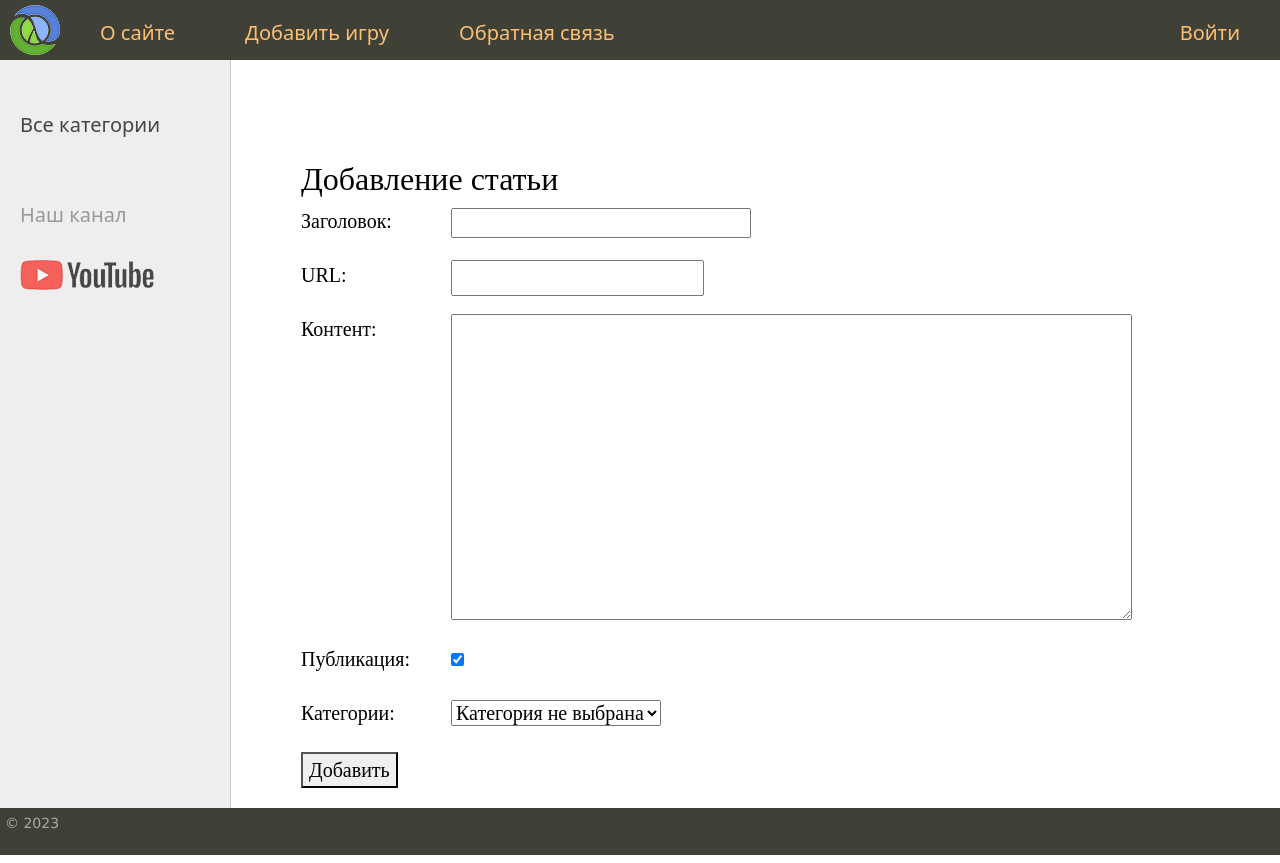
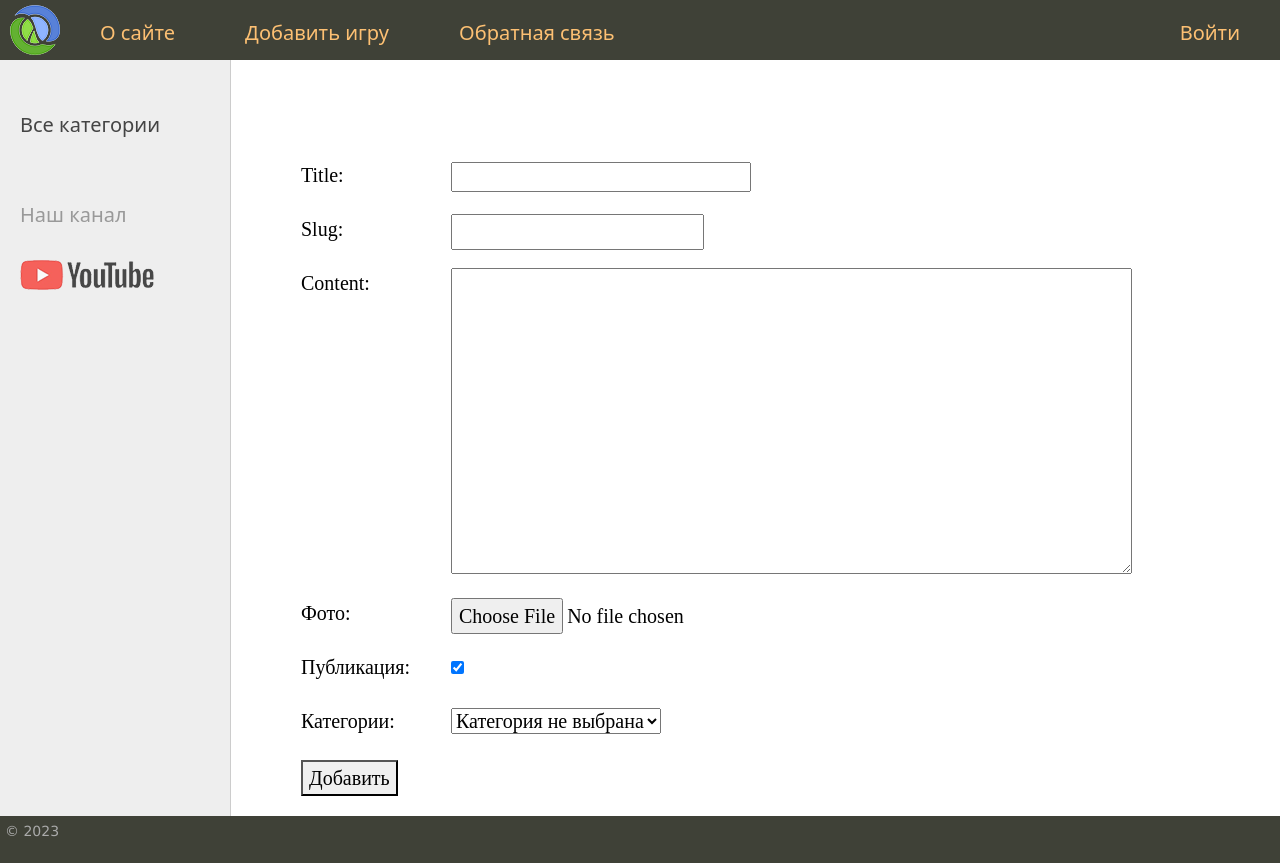
Before and after one commit to fullstackDoni/Shopgame, a Django app: page /addpage/ in a window 1280 px wide. Run offline with Django 4.2, Linux system fonts and the light colour scheme; data that the repository does not hold is empty.

Commit message:
"form video 14"

```diff
--- a/coolsite/games/forms.py
+++ b/coolsite/games/forms.py
@@ -1,9 +1,25 @@
 from django import forms
+from django.core.exceptions import ValidationError
+
 from .models import *
 
-class AddGameForm(forms.Form):
-    title = forms.CharField(max_length=255, label="Заголовок", widget=forms.TextInput(attrs={'class': 'form-input'}))
-    slug = forms.SlugField(max_length=255, label="URL")
-    content = forms.CharField(widget=forms.Textarea(attrs={'cols': 60, 'rows': 10}), label="Контент")
-    is_published = forms.BooleanField(label="Публикация", required=False, initial=True)
-    cat = forms.ModelChoiceField(queryset=Category.objects.all(), label="Категории", empty_label="Категория не выбрана")
+
+class AddGameForm(forms.ModelForm):
+    def __init__(self, *args, **kwargs):
+        super().__init__(*args, **kwargs)
+        self.fields['cat'].empty_label = "Категория не выбрана"
+
+    class Meta:
+        model = Games
+        fields = ['title', 'slug', 'content', 'photo', 'is_published', 'cat']
+        widgets = {
+            'title': forms.TextInput(attrs={'class': 'form-input'}),
+            'content': forms.Textarea(attrs={'cols': 60, 'rows': 10}),
+        }
+
+    def clean_title(self):
+        title = self.cleaned_data['title']
+        if len(title) > 200:
+            raise ValidationError('Длина превышает 200 символов')
+
+        return title
--- a/coolsite/games/templates/games/addpage.html
+++ b/coolsite/games/templates/games/addpage.html
@@ -3,7 +3,7 @@
 {% block content %}
 <h1>{{title}}</h1>
 
-<form action="{% url 'add_page' %}" method="post">
+<form action="{% url 'add_page' %}" method="post" enctype="multipart/form-data">
     {% csrf_token %}
 
     <div class="form-error">{{ form.non_field_errors }}</div>
--- a/coolsite/games/views.py
+++ b/coolsite/games/views.py
@@ -42,7 +42,7 @@ def addpage(request):
 
     else:
         form = AddGameForm()
-    return render(request, 'games/addpage.html', {'form': form, 'menu': menu, 'title': 'Добавление статьи'})
+    return render(request, 'games/addpage.html', {'form': form, 'menu': menu, 'title': ''})
 
 
 def contact(request):
```
